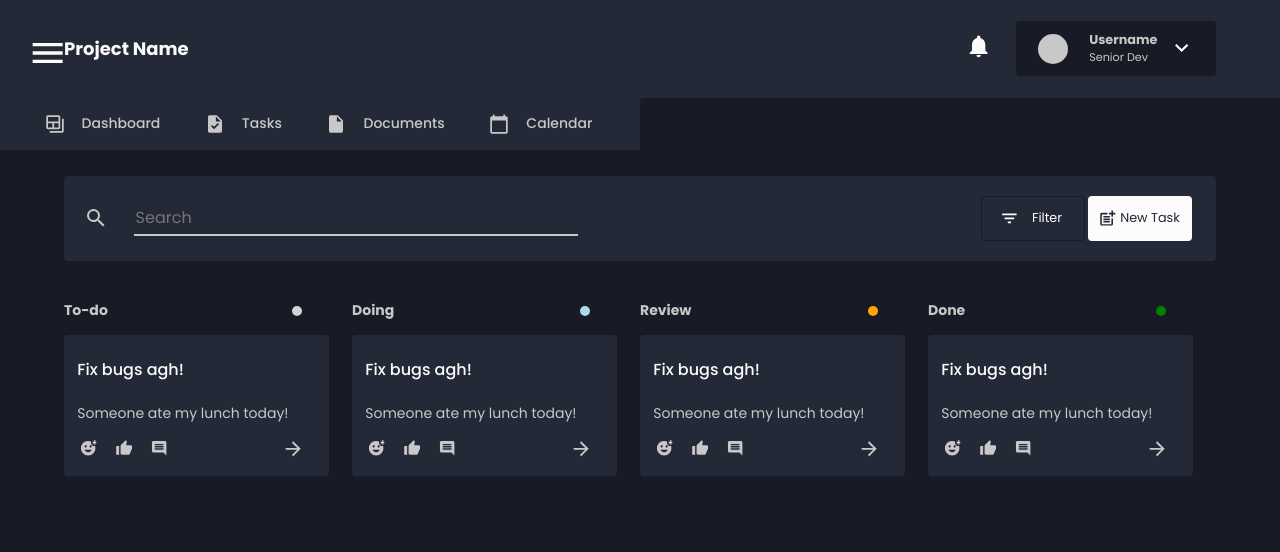
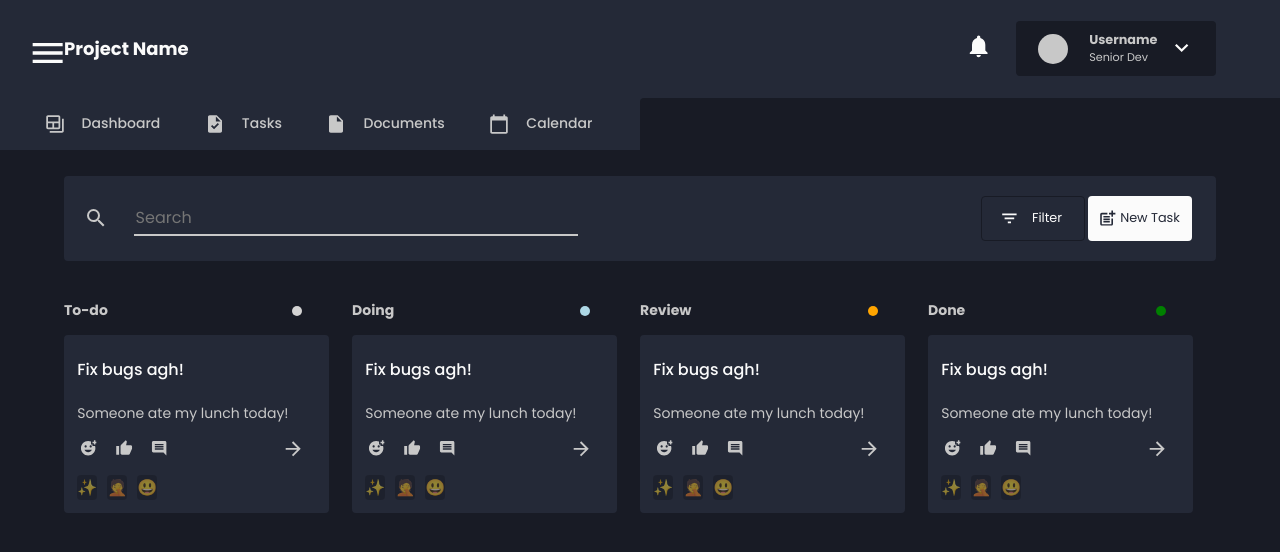
Before and after one commit to 0xOKNOTOK/task-manager, a Next.js app: page /test in a window 1280 px wide. Shown: the top 552 px of the page. Built offline with nearby package versions, Linux system fonts and the light colour scheme.

Commit message:
Created simple display for current reactions, may differ as site goes on.

```diff
--- a/components/Task/Task.module.css
+++ b/components/Task/Task.module.css
@@ -1,4 +1,4 @@
-.reactions {
+.functions {
   display: flex;
   justify-content: space-between;
   align-items: center;
@@ -9,18 +9,36 @@
   transform: scale(1.3);
 }
 
-.reaction {
+.fn {
   border: none;
   background: none;
   transform: scale(1.3);
 }
 
-.reaction:hover {
+.fn:hover {
   cursor: pointer;
   color: white;
 }
 
-.reaction svg:hover {
+.fn svg:hover {
   color: white;
   transition: var(--transition-speed);
 }
+
+.reactions {
+  display: flex;
+}
+
+.reactions span {
+  background: var(--background-grey);
+  border-radius: var(--border-radius);
+  margin-top: 12px;
+  margin-right: 10px;
+  opacity: 0.5;
+}
+
+.reactions span:hover {
+  opacity: 1;
+  transition: var(--transition-speed) ease;
+  cursor: pointer;
+}
--- a/components/Task/Task.tsx
+++ b/components/Task/Task.tsx
@@ -25,24 +25,29 @@ export const Task = ({ task, className }: Props) => {
     <div className={className}>
       <h4>Fix bugs agh!</h4>
       <p>Someone ate my lunch today!</p>
-      <div className={styles.reactions}>
+      <div className={styles.functions}>
         <div>
-          <ButtonIcon cssClass={styles.reaction} onClick={() => []}>
+          <ButtonIcon cssClass={styles.fn} onClick={() => []}>
             <MdAddReaction />
           </ButtonIcon>
-          <ButtonIcon cssClass={styles.reaction} onClick={() => []}>
+          <ButtonIcon cssClass={styles.fn} onClick={() => []}>
             <MdThumbUp />
           </ButtonIcon>
-          <ButtonIcon cssClass={styles.reaction} onClick={() => {}}>
+          <ButtonIcon cssClass={styles.fn} onClick={() => {}}>
             <MdComment />
           </ButtonIcon>
         </div>
         <div className={styles.open}>
-          <ButtonIcon onClick={() => {}} cssClass={styles.reaction}>
+          <ButtonIcon onClick={() => {}} cssClass={styles.fn}>
             <MdArrowForward />
           </ButtonIcon>
         </div>
       </div>
+      <div className={styles.reactions}>
+        <span>✨</span>
+        <span>🤦</span>
+        <span>😃</span>
+      </div>
     </div>
   )
 }
```
